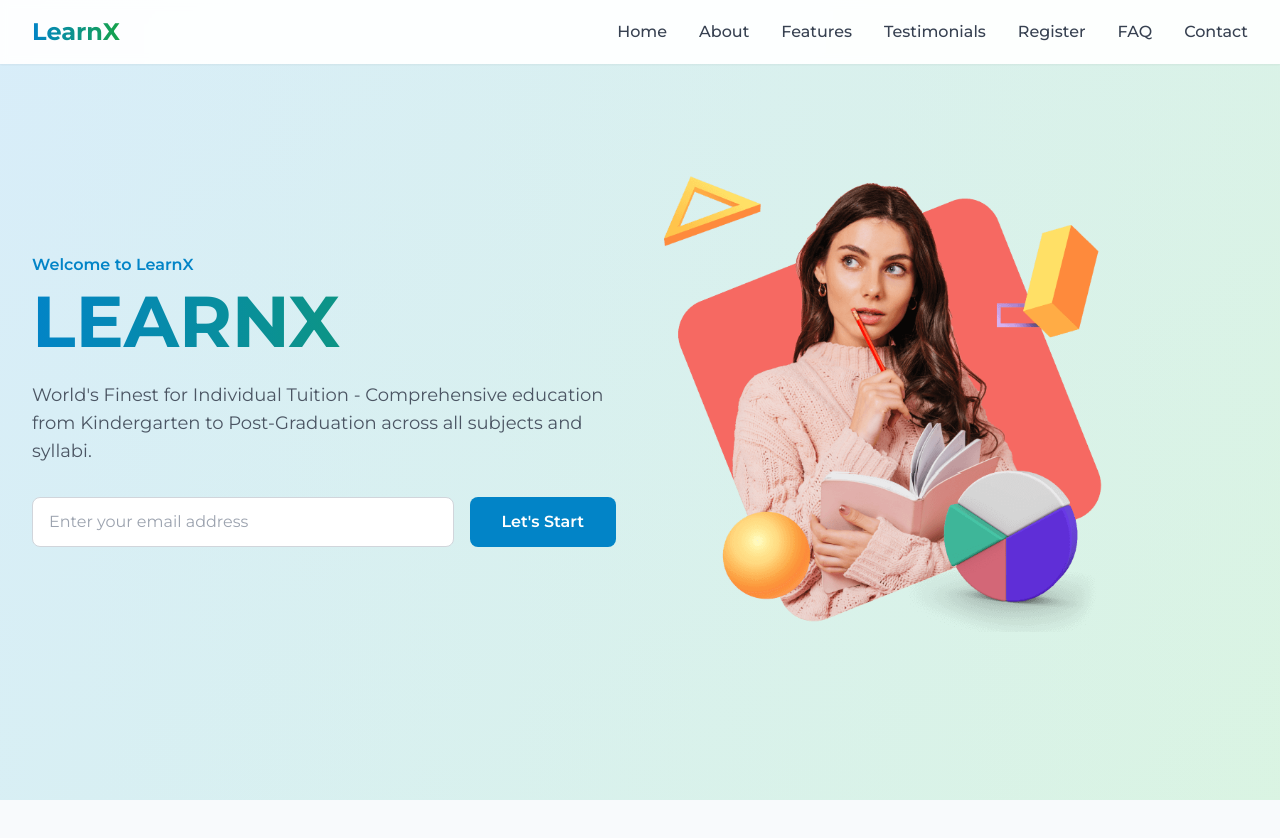
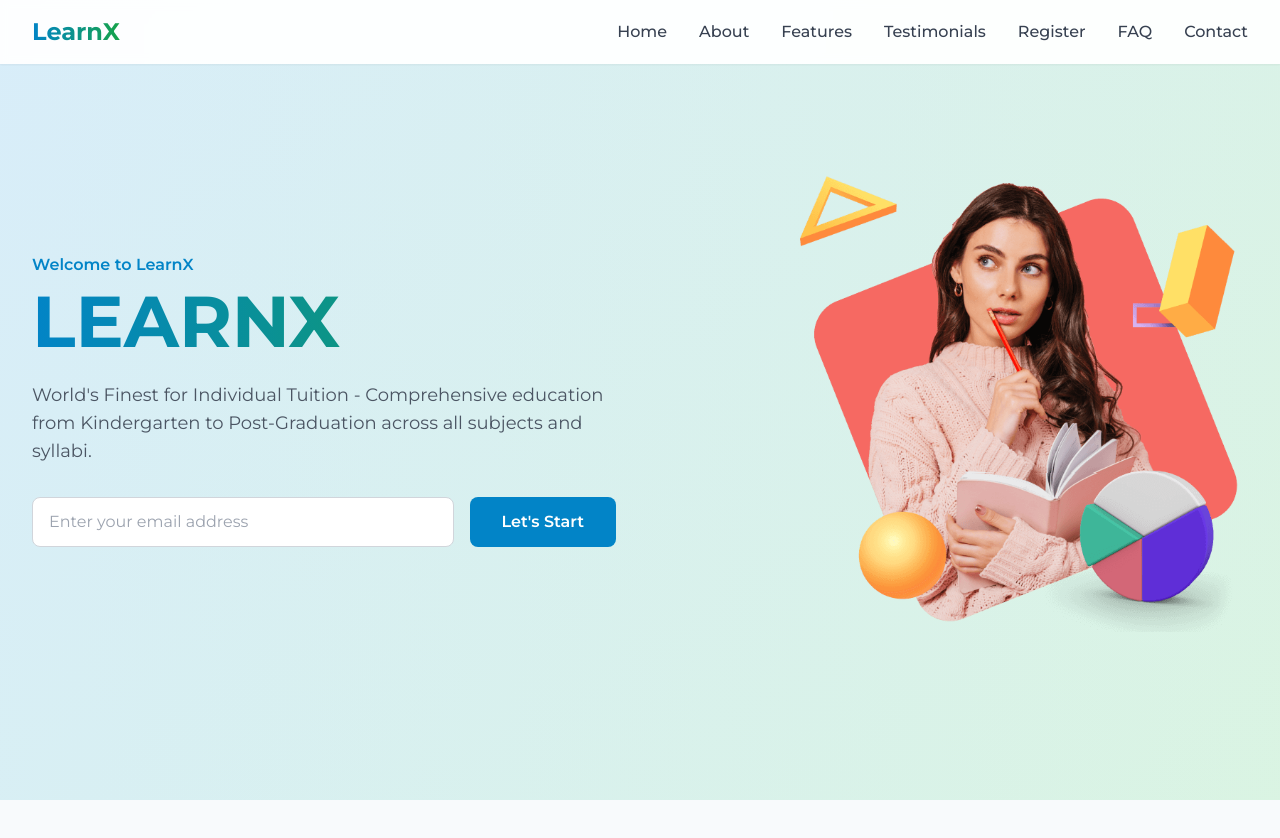
Before and after one commit to arjunvaradiyil/lmswebsite, a Next.js app: page / in a window 1280 px wide. Shown: the top 838 px of the page. Built offline with nearby package versions, Linux system fonts and the light colour scheme.

Commit message:
Fix home page image visibility - now shows on all screen sizes

```diff
--- a/components/Home.tsx
+++ b/components/Home.tsx
@@ -57,8 +57,8 @@ export default function Home(): JSX.Element {
               </form>
             </div>
           </div>
-          <div className="hidden lg:block" ref={imageRef}>
-            <img src="/home.png" alt="LearnX Home" className="max-w-md" />
+          <div className="flex justify-center lg:justify-end" ref={imageRef}>
+            <img src="/home.png" alt="LearnX Home" className="max-w-md w-full" />
           </div>
         </div>
       </div>
```
